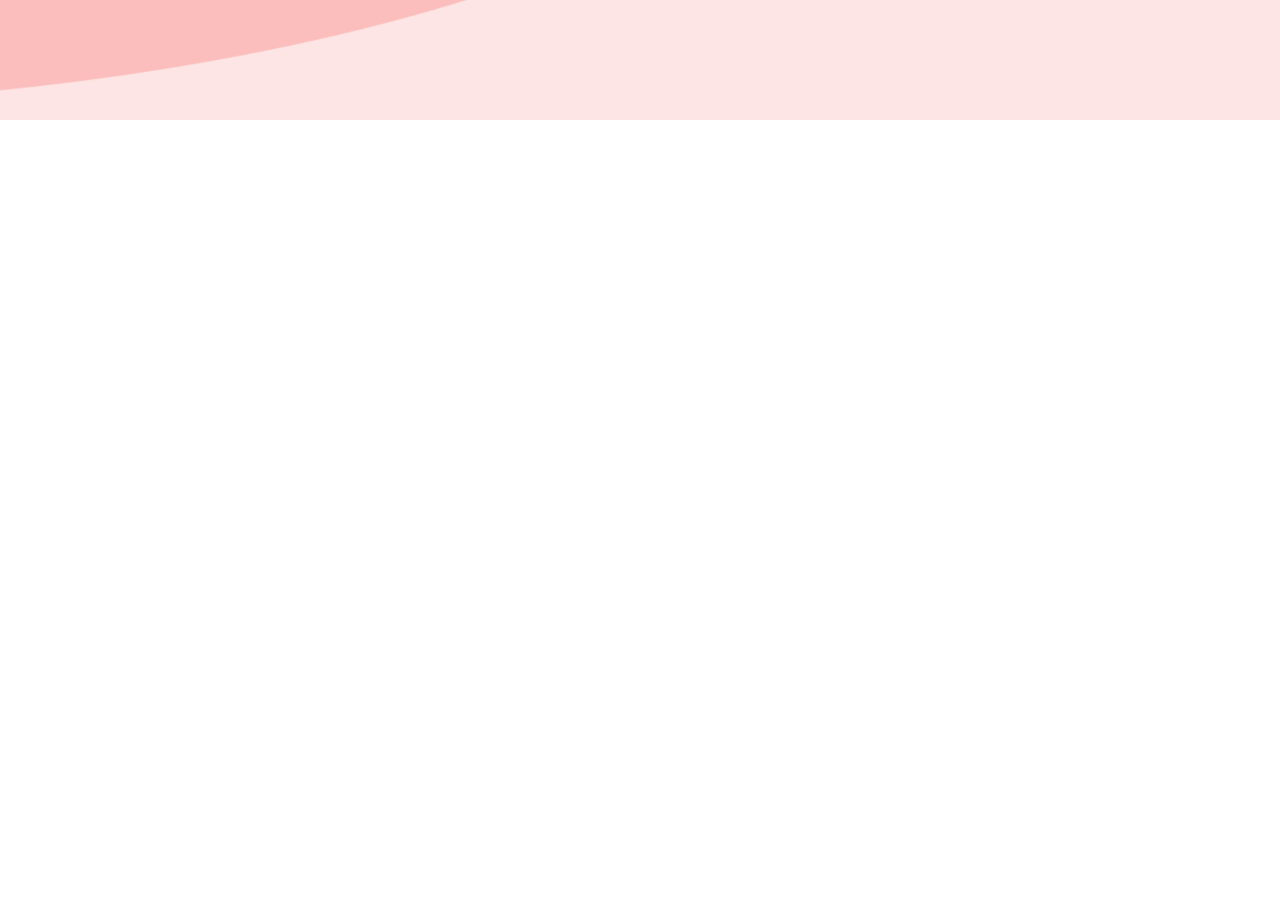
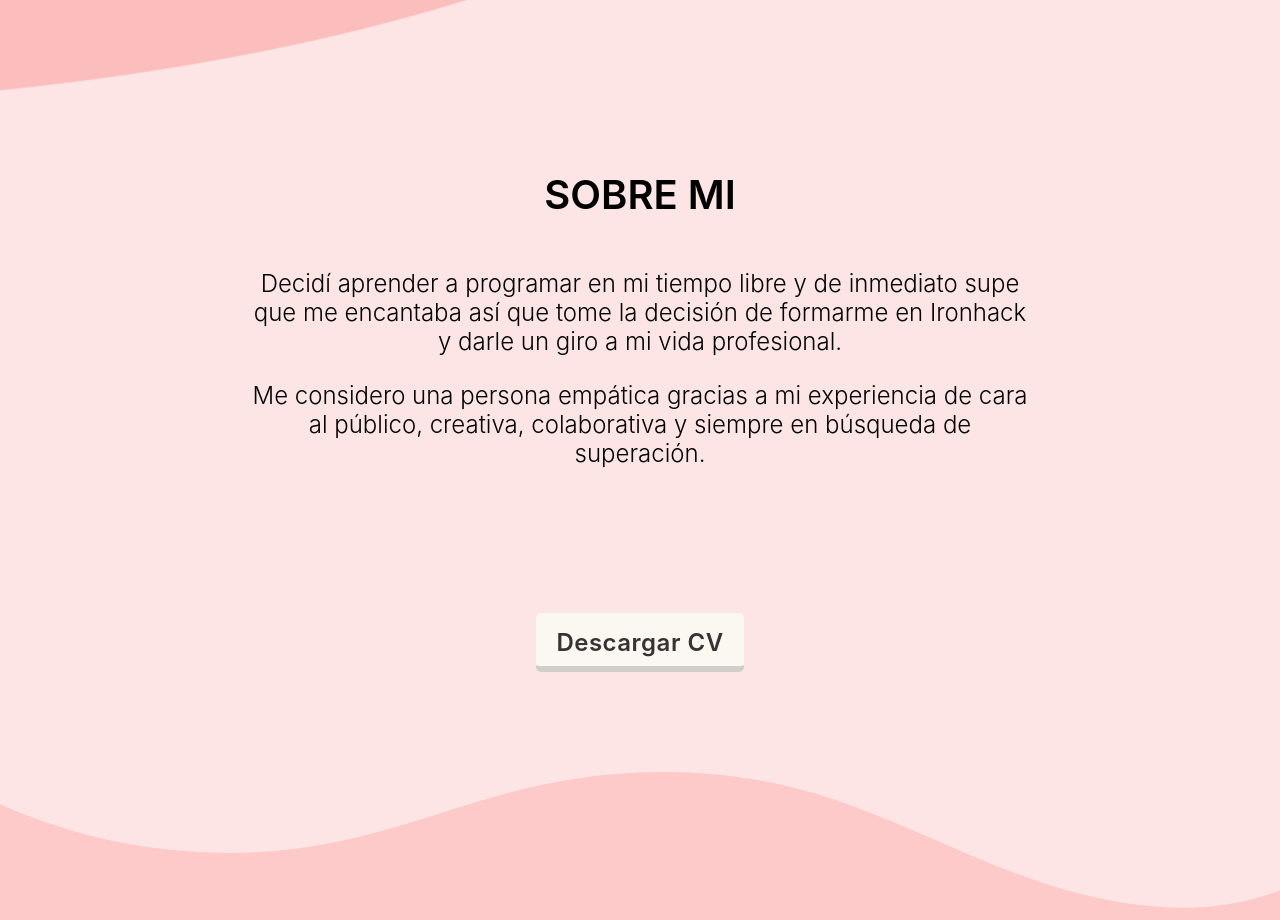
Before and after one commit to PatriciaJuradoDeBilbao/portfolio, a React (Create React App) app: page / in a window 1280 px wide. Shown: the part 680-1600 px from the top of the page. Before the commit the page ends 800 px from the top, so only its background shows below. Built offline with nearby package versions, Linux system fonts and the light colour scheme.

Commit message:
add about me component

```diff
--- a/src/App.js
+++ b/src/App.js
@@ -1,6 +1,7 @@
 import React, { Component } from 'react';
 import './App.css';
 import Home from './components/Home'
+import AboutMe from './components/AboutMe'
 
 
 class App extends Component {
@@ -11,7 +12,10 @@ class App extends Component {
   render () {
     return (
       <div className="App">
-        <Home />
+        <main>
+          <Home />
+          <AboutMe />
+        </main>
       </div>
     );
   }
--- /dev/null
+++ b/src/components/AboutMe.css
@@ -0,0 +1,129 @@
+.about-container {
+    height: 100vh;
+    background-color: #fde5e5;
+    display: flex;
+    flex-direction: column;
+    position: relative;
+    width: 100vw;
+}
+
+.about {
+    padding: 0 30px 30px 30px;
+}
+
+.about-title {
+    display: flex;
+    font-size: 2em;
+    text-transform: uppercase;
+    justify-content: center;
+    font-weight: 600;
+    margin-bottom: 50px;
+}
+
+.about-text {
+    font-size: 1.3em;
+    font-weight: 300;
+    line-break: strict;
+    margin-bottom: 20px;
+    display: flex;
+    justify-content: left;
+}
+
+.download-button {
+    margin: 20px;
+    font-size: 1.2em;
+    font-weight: 600;
+    padding: 15px 20px;
+    justify-content: center;
+    background-color: #faf8f0;
+    border-radius: 5px;
+    text-decoration: none;
+    box-shadow: inset 0 -0.6em 0 -0.35em rgba(0,0,0,0.17);
+    letter-spacing: 0.5px;
+    color: #353334;
+    cursor: pointer;
+    z-index: 1;
+}
+
+.download-button:hover {
+    background-color:#f99e9d;
+    text-decoration: none;
+    color: #353334;
+
+}
+
+.CV-container {
+    background-color: #fde5e5;
+    display: flex;
+    flex-direction: column;
+    position: relative;
+    width: 100%;
+    display: flex;
+    justify-content: center;
+    align-items: center;
+}
+
+.custom-shape-divider-bottom-1600697593 {
+    position: absolute;
+    bottom: 0;
+    left: 0;
+    width: 100%;
+    overflow: hidden;
+    line-height: 0;
+}
+
+.custom-shape-divider-bottom-1600697593 svg {
+    position: relative;
+    display: block;
+    width: calc(100% + 1.3px);
+    height: 150px;
+}
+
+.custom-shape-divider-bottom-1600697593 .shape-fill {
+    fill: #FDCAC9;
+}
+
+/** For mobile devices **/
+@media (max-width: 767px) {
+    .custom-shape-divider-bottom-1600697593 svg {
+        width: calc(240% + 1.3px);
+        height: 212px;
+    }
+}
+
+/* Tablet */
+@media (min-width: 768px) and (max-width: 1024px) {
+    .about-text {
+        font-size: 1.4em;
+        padding: 0 20px;
+        margin-bottom: 20px;
+    }
+    .download-button {
+        font-size: 1.3em;
+    }
+}
+
+/* Desktop */
+@media (min-width: 1025px) and (max-width: 2100px) {
+    .about {
+        padding: 0 100px 100px 100px;
+    }
+
+    .about-title {
+        font-size: 2.5em;
+        margin: 50px;
+    }
+
+
+    .about-text {
+        display: flex;
+        font-size: 1.5em;
+        margin: 0 150px;
+        margin-bottom: 25px;
+        justify-content: center;
+    }
+
+    .download-button {
+        font-size: 1.5em;
+    }
+}
--- /dev/null
+++ b/src/components/AboutMe.js
@@ -0,0 +1,27 @@
+import React from 'react'
+import './AboutMe.css'
+import CV from '../files/CV - Patricia Jurado De Bilbao_EN.pdf'
+
+
+const AboutMe = () => {
+    return (
+        <section className="about-container">
+                    <h3 className="about-title">Sobre mi </h3>
+                    <article className="about">
+                            <p className="about-text">Decidí aprender a programar en mi tiempo libre y de inmediato supe que me encantaba así que tome la decisión de formarme en Ironhack y darle un giro a mi vida profesional.</p>
+                            <p className="about-text">Me considero una persona empática gracias a mi experiencia de cara al público, creativa, colaborativa y siempre en búsqueda de superación.</p>
+                    </article>
+                    <div className="CV-container">
+                            <a className="download-button" download="CV Patricia Jurado De Bilbao" href={CV}>Descargar CV</a>
+
+                    </div>
+                    <div className="custom-shape-divider-bottom-1600697593">
+                        <svg data-name="Layer 1" xmlns="http://www.w3.org/2000/svg" viewBox="0 0 1200 120" preserveAspectRatio="none">
+                            <path d="M985.66,92.83C906.67,72,823.78,31,743.84,14.19c-82.26-17.34-168.06-16.33-250.45.39-57.84,11.73-114,31.07-172,41.86A600.21,600.21,0,0,1,0,27.35V120H1200V95.8C1132.19,118.92,1055.71,111.31,985.66,92.83Z" className="shape-fill"></path>
+                        </svg>
+                    </div>
+        </section>
+    )
+}
+
+export default AboutMe
--- a/src/components/Home.css
+++ b/src/components/Home.css
@@ -15,7 +15,7 @@ dark: #f99e9d
     display: flex;
     align-items: center;
     flex-direction: column;
-    padding-top: 200px;
+    padding-top: 150px;
 }
 
 .hero-img {
@@ -30,7 +30,7 @@ dark: #f99e9d
 
 .header-title {
     color: #353334;
-    font-size: 1.5em;
+    font-size: 1.7em;
     display: flex;
     justify-content: center;
     margin-bottom: 8px;
@@ -40,7 +40,7 @@ dark: #f99e9d
 
 .header-subtitle {
     color: #353334;
-    font-size: 1.2em;
+    font-size: 1.3em;
     display: flex;
     justify-content: center;
     margin: 5px;
```
Also changed, not shown: 1 other file (tests, documents, lock files or other folders).
